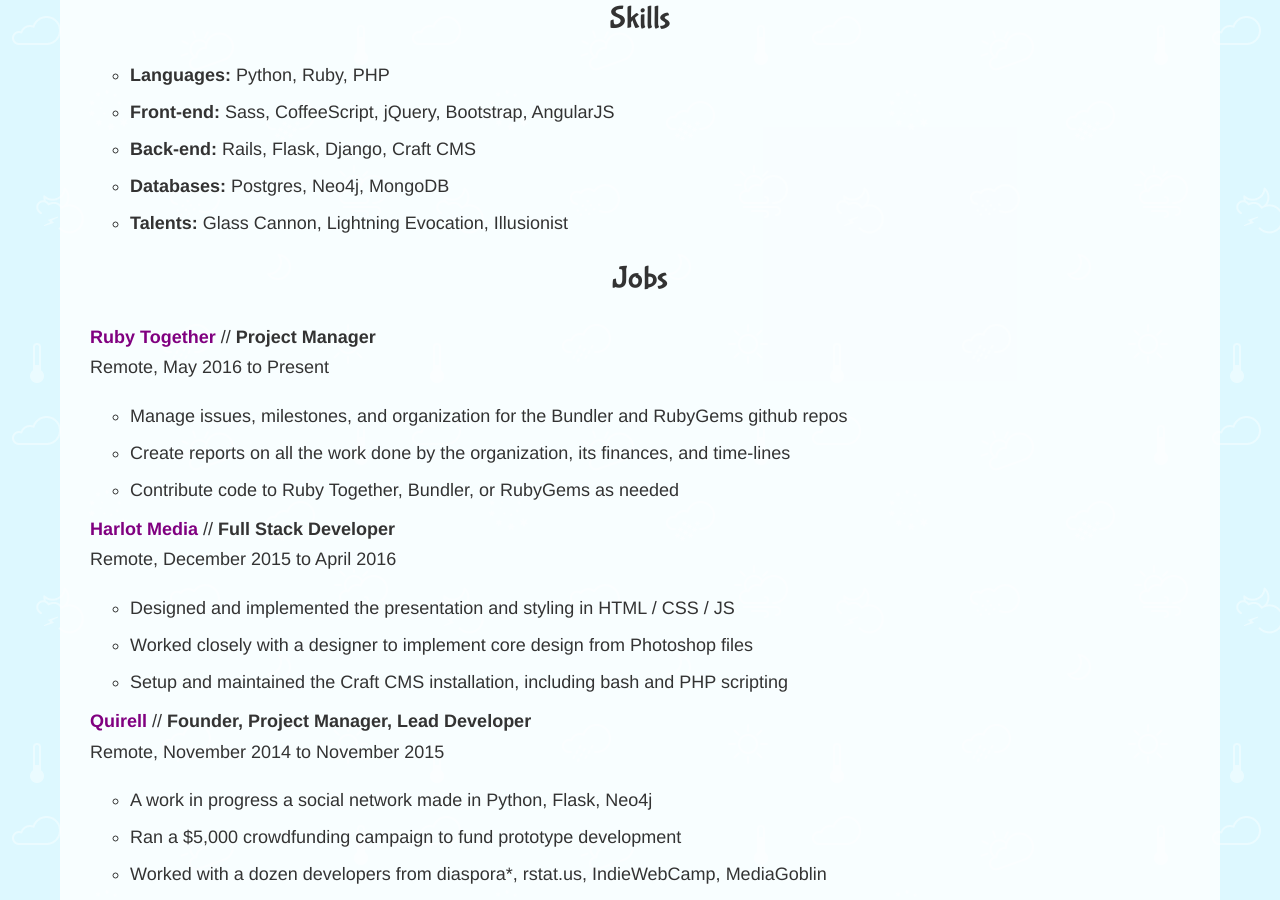
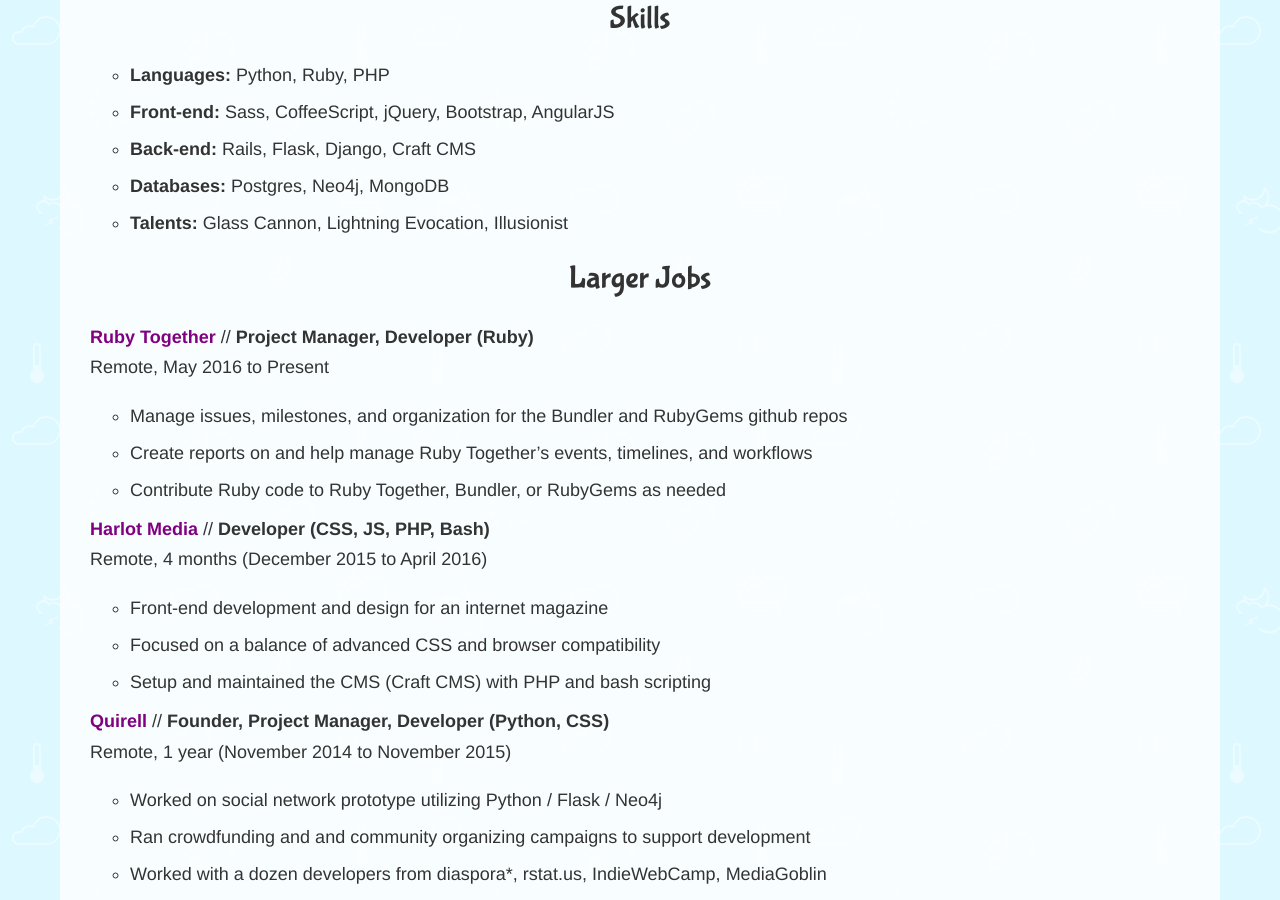
Before and after one commit to coilysiren/lynncyrin.github.io, a Jekyll site: the page built from index.html, in a window 1280 px wide and 900 px high, scrolled down 2922 px. Built offline with Jekyll 4.4.1, drawn with Linux system fonts in a browser that asks for light colours; nearby versions of some CDN libraries.

Commit message:
make resume highlight things in a way I actually like

```diff
--- a/_includes/resume.md
+++ b/_includes/resume.md
@@ -12,24 +12,24 @@
 * **Databases:** Postgres, Neo4j, MongoDB
 * **Talents:** Glass Cannon, Lightning Evocation, Illusionist
 
-#### Jobs
+#### Larger Jobs
 
-**[Ruby Together](https://rubytogether.org)** // **Project Manager** <br> Remote, May 2016 to Present
+**[Ruby Together](https://rubytogether.org)** // **Project Manager, Developer (Ruby)** <br> Remote, May 2016 to Present
 
 * Manage issues, milestones, and organization for the Bundler and RubyGems github repos
-* Create reports on all the work done by the organization, its finances, and time-lines
-* Contribute code to Ruby Together, Bundler, or RubyGems as needed
+* Create reports on and help manage Ruby Together's events, timelines, and workflows
+* Contribute Ruby code to Ruby Together, Bundler, or RubyGems as needed
 
-**[Harlot Media](http://harlot.media)** // **Full Stack Developer** <br> Remote, December 2015 to April 2016
+**[Harlot Media](http://harlot.media)** // **Developer (CSS, JS, PHP, Bash)** <br> Remote, 4 months (December 2015 to April 2016)
 
-* Designed and implemented the presentation and styling in HTML / CSS / JS
-* Worked closely with a designer to implement core design from Photoshop files
-* Setup and maintained the Craft CMS installation, including bash and PHP scripting
+* Front-end development and design for an internet magazine
+* Focused on a balance of advanced CSS and browser compatibility
+* Setup and maintained the CMS (Craft CMS) with PHP and bash scripting
 
-**[Quirell](http://quirell.net)** // **Founder, Project Manager, Lead Developer** <br> Remote, November 2014 to November 2015
+**[Quirell](http://quirell.net)** // **Founder, Project Manager, Developer (Python, CSS)** <br> Remote, 1 year (November 2014 to November 2015)
 
-* A work in progress a social network made in Python, Flask, Neo4j
-* Ran a $5,000 crowdfunding campaign to fund prototype development
+* Worked on social network prototype utilizing Python / Flask / Neo4j
+* Ran crowdfunding and and community organizing campaigns to support development
 * Worked with a dozen developers from diaspora*, rstat.us, IndieWebCamp, MediaGoblin
 
 #### Projects, Speaking, etc
```
Also changed, not shown: 1 other file.
